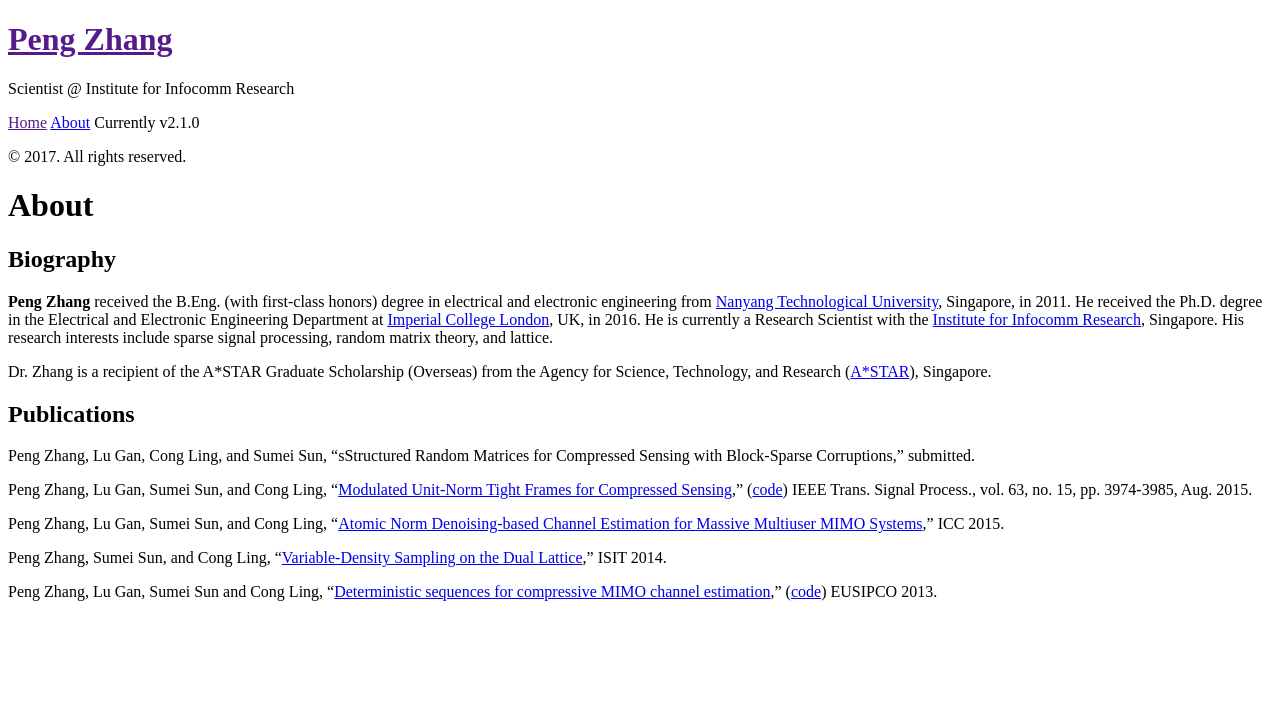
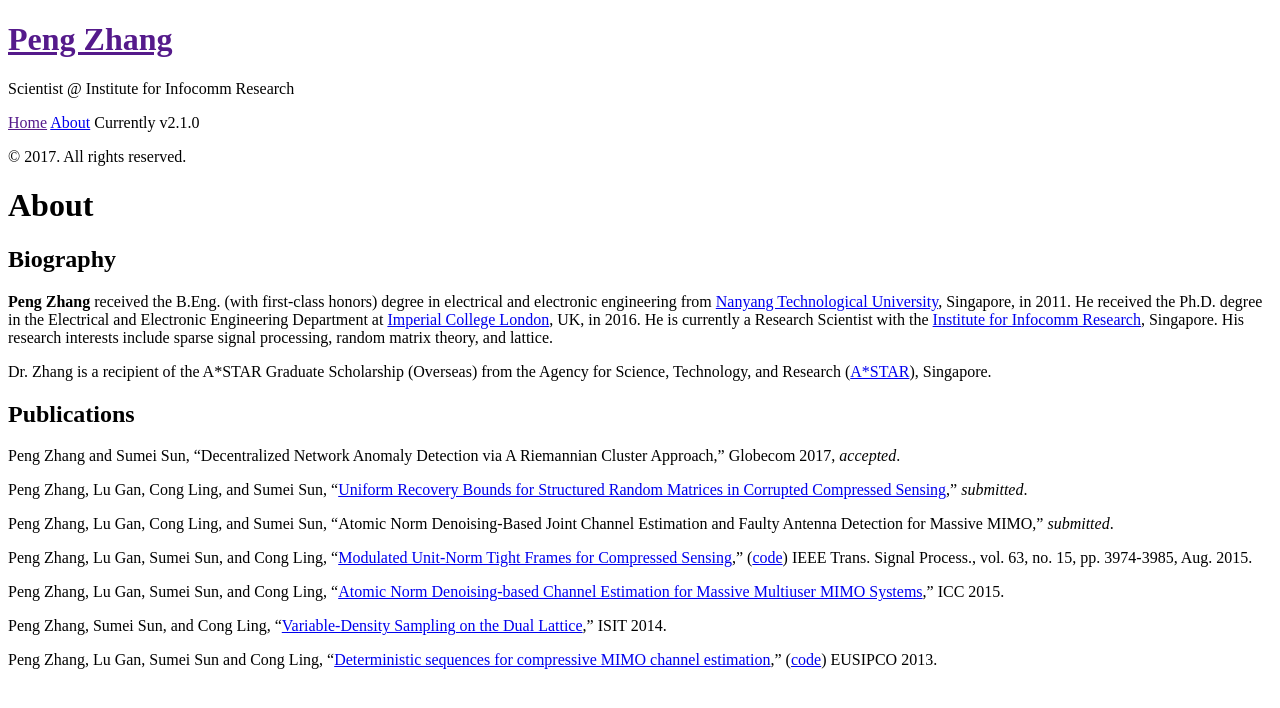
Before and after one commit to p-zhang/p-zhang.github.io, a Jekyll site: the page built from about.md, in a window 1280 px wide. Shown: the top 708 px of the page. Built offline with Jekyll 4.4.1, drawn with Linux system fonts in a browser that asks for light colours.

Commit message:
Update about.md

```diff
--- a/about.md
+++ b/about.md
@@ -11,7 +11,11 @@
 Dr. Zhang is a recipient of the A*STAR Graduate Scholarship (Overseas) from the Agency for Science, Technology, and Research ([A*STAR](http://www.a-star.edu.sg/)), Singapore.
 
 ## Publications
-Peng Zhang, Lu Gan, Cong Ling, and Sumei Sun, "sStructured Random Matrices for Compressed Sensing with Block-Sparse Corruptions," submitted.
+Peng Zhang and Sumei Sun, "Decentralized Network Anomaly Detection via A Riemannian Cluster Approach," Globecom 2017, _accepted_.
+
+Peng Zhang, Lu Gan, Cong Ling, and Sumei Sun, "[Uniform Recovery Bounds for Structured Random Matrices in Corrupted Compressed Sensing](https://arxiv.org/abs/1706.09087)," _submitted_.
+
+Peng Zhang, Lu Gan, Cong Ling, and Sumei Sun, "Atomic Norm Denoising-Based Joint Channel Estimation and Faulty Antenna Detection for Massive MIMO," _submitted_.
 
 Peng Zhang, Lu Gan, Sumei Sun, and Cong Ling, "[Modulated Unit-Norm Tight Frames for Compressed Sensing](http://ieeexplore.ieee.org/xpl/articleDetails.jsp?arnumber=7093188&newsearch=true&queryText=unit%20norm%20tight%20frames%20compressed%20sensing)," ([code](https://github.com/p-zhang/p-zhang.github.io/tree/master/archive/myresearch/udb_matlab_code)) IEEE Trans. Signal Process., vol. 63, no. 15, pp. 3974-3985, Aug. 2015.
 
```
